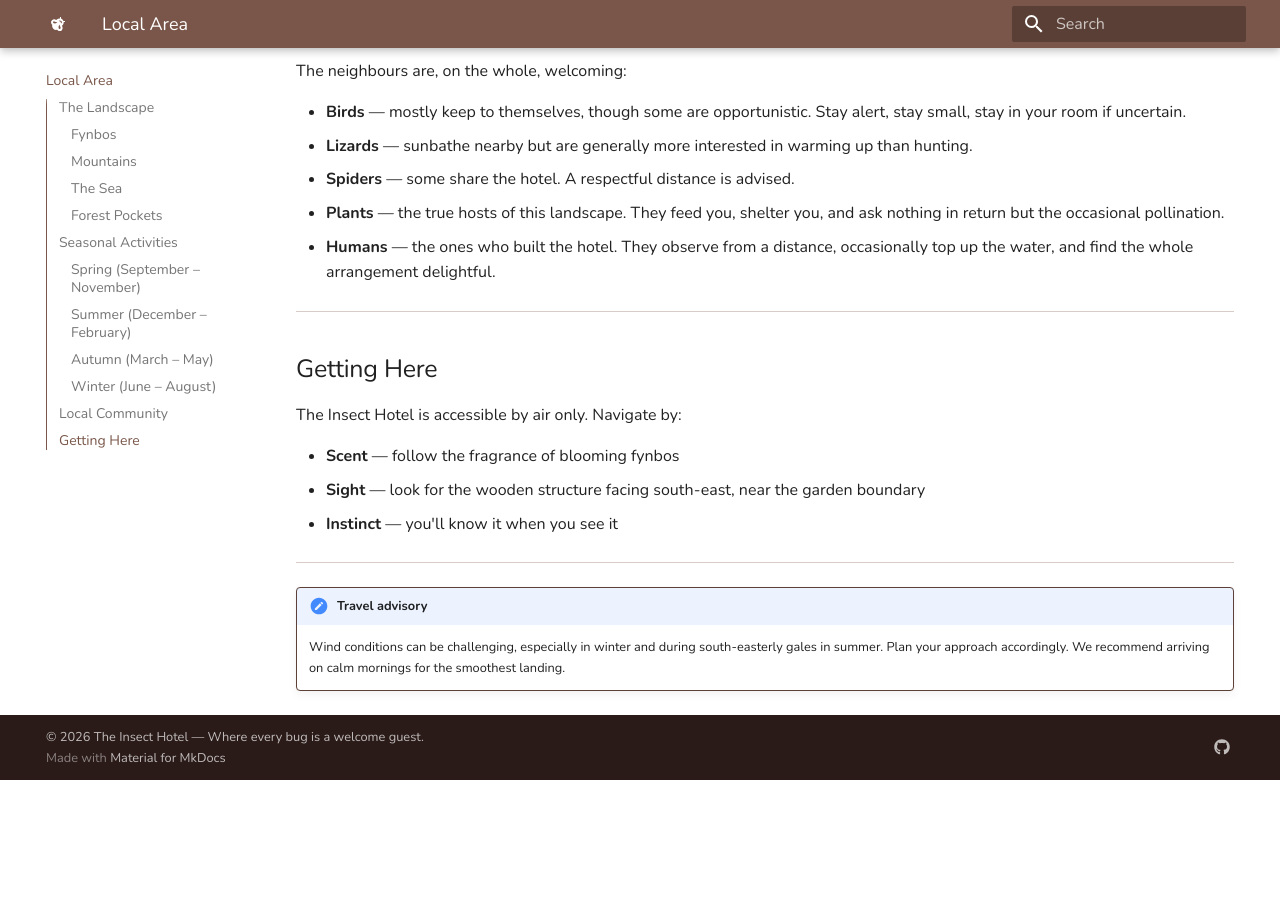
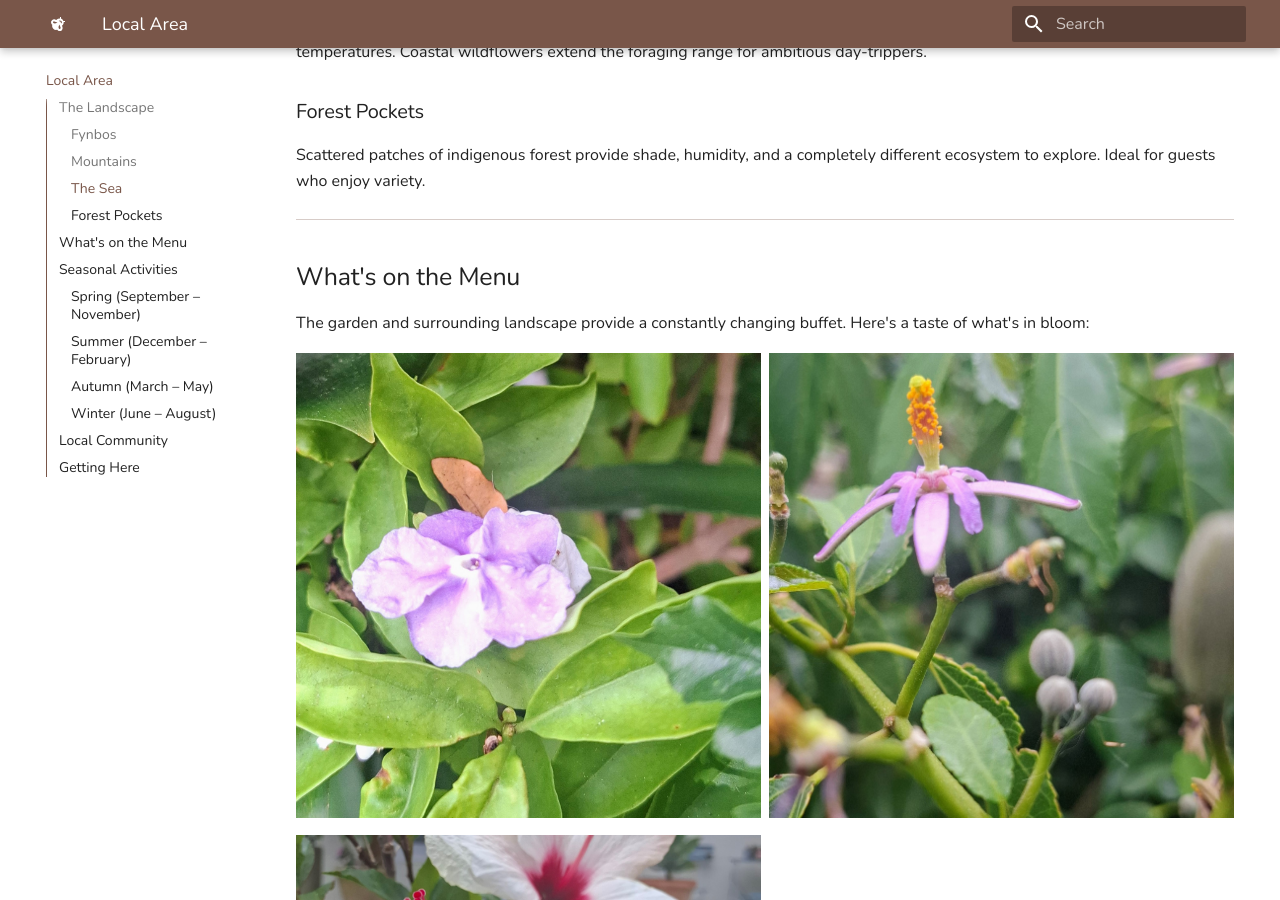
Before and after one commit to JonathanCGill/the-insect-hotel, an MkDocs documentation site: the page built from docs/local-area.md, in a window 1280 px wide and 900 px high, scrolled down 1815 px. Built offline with MkDocs 1.6.1 and Material for MkDocs 9.7.7, drawn with Linux system fonts in a browser that asks for light colours; before the commit the page ends 2595 px from its top, so only the background shows below that.

Commit message:
Add photos to site pages
- Homepage: garden hero shot, foliage setting shot
- Accommodation: front-view room detail, garden context
- Local Area: rosemary, Brunfelsia, Grewia, and hibiscus foraging photos
- House Rules: garden overview at top of page

https://claude.ai/code/session_01SsFSP6cPfJWBRF6wjz5o74

```diff
--- a/docs/local-area.md
+++ b/docs/local-area.md
@@ -15,6 +15,8 @@ floral kingdom unique to the Western Cape. Heathers, proteas, restios, and
 ericas create a year-round mosaic of foraging opportunities. If you're a
 pollinator, this is paradise.
 
+![Rosemary in bloom — a favourite foraging stop](images/20260228_124145.jpg){ width="100%" }
+
 ### Mountains
 
 The mountains rise just behind the hotel, offering dramatic thermals for
@@ -31,6 +33,23 @@ wildflowers extend the foraging range for ambitious day-trippers.
 
 Scattered patches of indigenous forest provide shade, humidity, and a completely
 different ecosystem to explore. Ideal for guests who enjoy variety.
+
+---
+
+## What's on the Menu
+
+The garden and surrounding landscape provide a constantly changing buffet.
+Here's a taste of what's in bloom:
+
+<div class="grid" markdown>
+
+![Brunfelsia — Yesterday, Today and Tomorrow](images/20260228_124102.jpg){ width="100%" }
+
+![Grewia in flower — delicate petals, rich pollen](images/20260228_124131.jpg){ width="100%" }
+
+![Hibiscus — a nectar-rich landing pad](images/20260228_124158.jpg){ width="100%" }
+
+</div>
 
 ---
 
```
Also changed, not shown: docs/accommodation.md (+4 -0 lines), docs/house-rules.md (+2 -0 lines), docs/index.md (+4 -0 lines).
